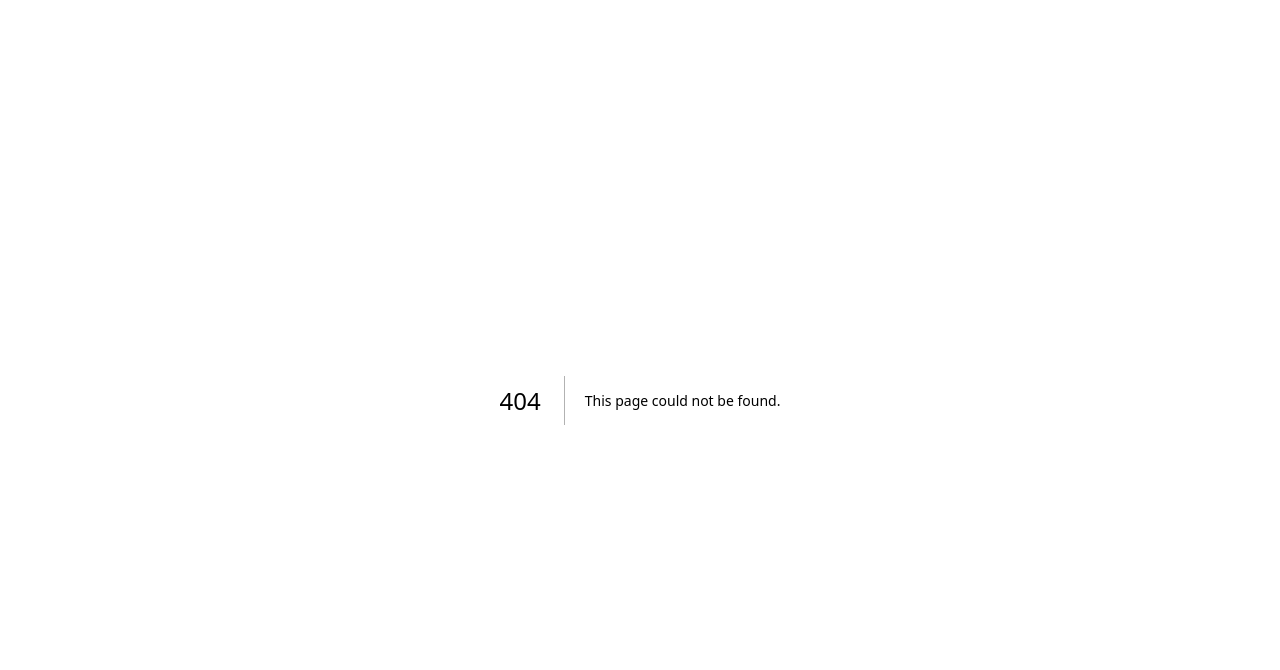
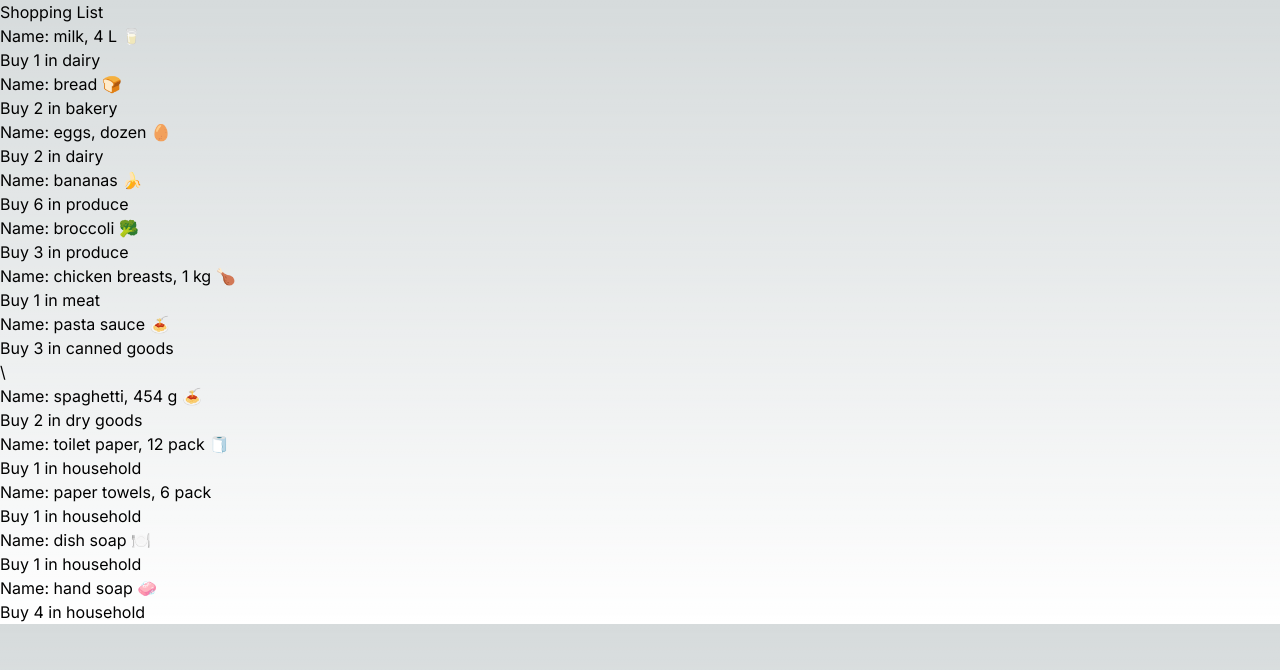
Before and after one commit to Walker-63/cprg306-assignments, a Next.js app: page /week3 in a window 1280 px wide. Before the commit this address had no page. Shown: the top 670 px of the page. Built offline with nearby package versions, Linux system fonts and the light colour scheme.

Commit message:
week3 assign
stuff for week 3 assignment

```diff
--- /dev/null
+++ b/app/week3/item-list.js
@@ -0,0 +1,107 @@
+import Item from "./item";
+
+export default function ItemList(){
+
+  const item1 = {
+      name: "milk, 4 L 🥛",
+      quantity: 1,
+      category: "dairy",
+    };
+
+    const item2 = {
+      name: "bread 🍞",
+      quantity: 2,
+      category: "bakery",
+    };
+
+    const item3 = {
+      name: "eggs, dozen 🥚",
+      quantity: 2,
+      category: "dairy",
+    };
+
+    const item4 = {
+      name: "bananas 🍌",
+      quantity: 6,
+      category: "produce",
+    };
+
+    const item5 = {
+      name: "broccoli 🥦",
+      quantity: 3,
+      category: "produce",
+    };
+
+    const item6 = {
+      name: "chicken breasts, 1 kg 🍗",
+      quantity: 1,
+      category: "meat",
+    };
+
+    const item7 = {
+      name: "pasta sauce 🍝",
+      quantity: 3,
+      category: "canned goods",
+    };
+
+    const item8 = {
+      name: "spaghetti, 454 g 🍝",
+      quantity: 2,
+      category: "dry goods",
+    };
+
+    const item9 = {
+      name: "toilet paper, 12 pack 🧻",
+      quantity: 1,
+      category: "household",
+    };
+
+    const item10 = {
+      name: "paper towels, 6 pack",
+      quantity: 1,
+      category: "household",
+    };
+
+    const item11 = {
+      name: "dish soap 🍽️",
+      quantity: 1,
+      category: "household",
+    };
+
+    const item12 = {
+      name: "hand soap 🧼",
+      quantity: 4,
+      category: "household",
+    };
+
+    return(
+      <div>
+
+            <Item name={item1.name} quantity={item1.quantity} category={item1.category}></Item>
+
+          <Item name={item2.name} quantity={item2.quantity} category={item2.category}></Item>
+
+          <Item name={item3.name} quantity={item3.quantity} category={item3.category}></Item>
+
+          <Item name={item4.name} quantity={item4.quantity} category={item4.category}></Item>
+
+          <Item name={item5.name} quantity={item5.quantity} category={item5.category}></Item>
+
+          <Item name={item6.name} quantity={item6.quantity} category={item6.category}></Item>
+
+          <Item name={item7.name} quantity={item7.quantity} category={item7.category}></Item>\
+
+          <Item name={item8.name} quantity={item8.quantity} category={item8.category}></Item>
+
+          <Item name={item9.name} quantity={item9.quantity} category={item9.category}></Item>
+
+          <Item name={item10.name} quantity={item10.quantity} category={item10.category}></Item>
+
+          <Item name={item11.name} quantity={item11.quantity} category={item11.category}></Item>
+
+          <Item name={item12.name} quantity={item12.quantity} category={item12.category}></Item>
+
+      </div>
+  );
+
+  }
--- /dev/null
+++ b/app/week3/item.js
@@ -0,0 +1,11 @@
+export default function Item( { name, quantity, category} ) {
+    return (
+        <div>
+
+            <h3> Name: {name}</h3>
+
+            <p>Buy {quantity} in {category}</p>
+
+        </div>
+    );
+}
--- /dev/null
+++ b/app/week3/page.js
@@ -0,0 +1,15 @@
+import ItemList from "./item-list";
+
+export default function Page(){
+
+    return(
+
+        <main>
+
+            <h1> Shopping List </h1>
+            <ItemList/>
+
+        </main>
+
+    );
+}
```
